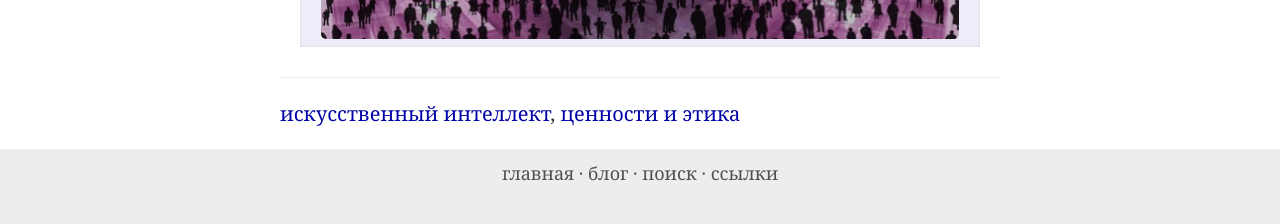
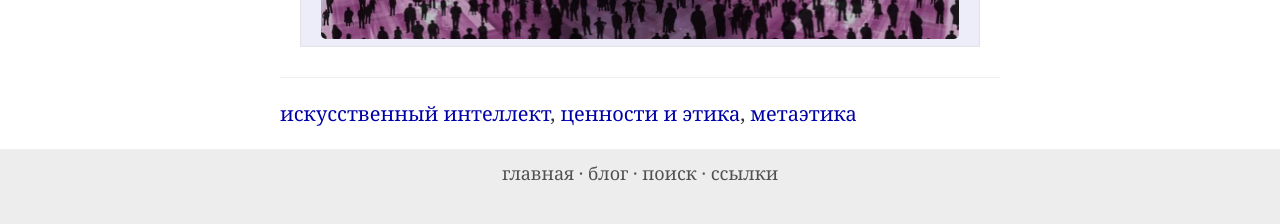
Before and after one commit to ReducingSuffering/reducingsuffering.github.io, a Jekyll site: the page built from _posts/wt/Переводы/Элиезер Юдковский/2024-03-22-564.md, in a window 1280 px wide. Shown: the part 740-964 px from the top of the page. Built offline with Jekyll 4.4.1, drawn with Linux system fonts in a browser that asks for light colours.

Commit message:
Update 2024-03-22-564.md

```diff
--- a/_posts/wt/Переводы/Элиезер Юдковский/2024-03-22-564.md
+++ b/_posts/wt/Переводы/Элиезер Юдковский/2024-03-22-564.md
@@ -7,6 +7,7 @@ telegram: https://t.me/reducing_suffering/292
 tags:
   - искусственный_интеллект
   - ценности_и_этика
+  - метаэтика
 meta_tags:
   - статьи
   - наши_переводы
```
